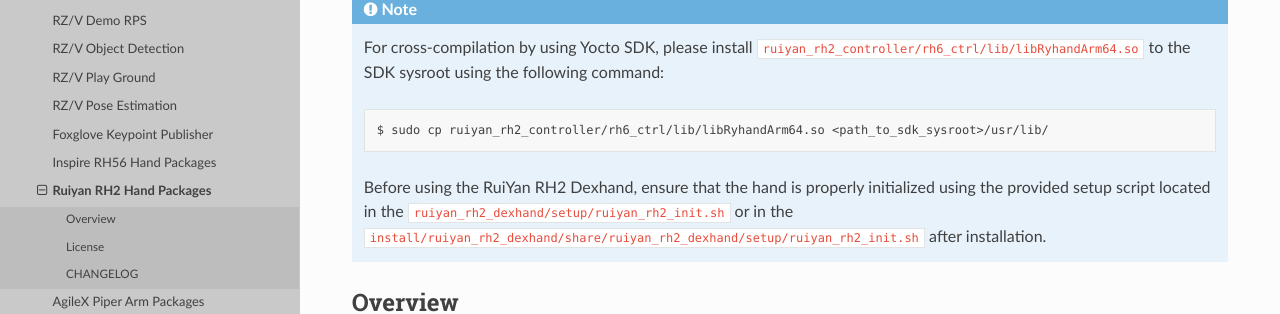
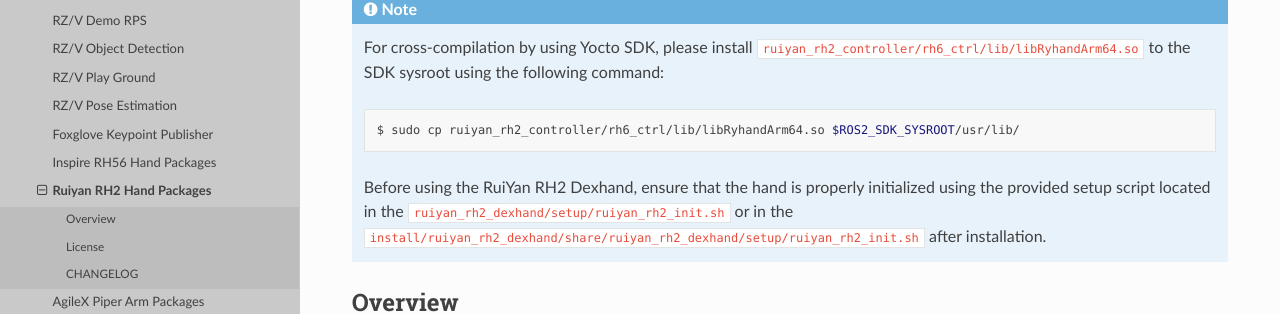
Before and after one commit to renesas-rdk/rzv2h_rdk_documentation, a Sphinx documentation site: the page built from source/3_ros2_development/repo_and_packages/ruiyan_rh2_hand.rst, in a window 1280 px wide and 1219 px high. Shown: the part 383-697 px from the top of the window. Built offline with Sphinx 7.4.7 and the Read the Docs theme 3.1.0, drawn with Linux system fonts in a browser that asks for light colours.

Commit message:
Replace path_to_sdk_sysroot with ROS2_SDK_SYSROOT
Signed-off-by: Cong Nguyen <cong.nguyen.zn@renesas.com>

```diff
--- a/source/3_ros2_development/repo_and_packages/ruiyan_rh2_hand.rst
+++ b/source/3_ros2_development/repo_and_packages/ruiyan_rh2_hand.rst
@@ -13,7 +13,7 @@
 
     .. code-block:: bash
 
-        $ sudo cp ruiyan_rh2_controller/rh6_ctrl/lib/libRyhandArm64.so <path_to_sdk_sysroot>/usr/lib/
+        $ sudo cp ruiyan_rh2_controller/rh6_ctrl/lib/libRyhandArm64.so $ROS2_SDK_SYSROOT/usr/lib/
 
     Before using the RuiYan RH2 Dexhand, ensure that the hand is properly initialized using the provided setup script located in the ``ruiyan_rh2_dexhand/setup/ruiyan_rh2_init.sh`` or in the ``install/ruiyan_rh2_dexhand/share/ruiyan_rh2_dexhand/setup/ruiyan_rh2_init.sh`` after installation.
 
--- a/source/3_ros2_development/sample_apps/dexhand.rst
+++ b/source/3_ros2_development/sample_apps/dexhand.rst
@@ -67,7 +67,7 @@
 
     .. code-block:: bash
 
-        $ sudo cp ruiyan_rh2_controller/rh6_ctrl/lib/libRyhandArm64.so <path_to_sdk_sysroot>/usr/lib/
+        $ sudo cp ruiyan_rh2_controller/rh6_ctrl/lib/libRyhandArm64.so $ROS2_SDK_SYSROOT/usr/lib/
 
 
 2. Install the required dependencies on the RZ/V2H RDK board.
--- a/source/3_ros2_development/sample_apps/rock_paper_scissors.rst
+++ b/source/3_ros2_development/sample_apps/rock_paper_scissors.rst
@@ -66,7 +66,7 @@
 
     .. code-block:: bash
 
-        $ sudo cp ruiyan_rh2_controller/rh6_ctrl/lib/libRyhandArm64.so <path_to_sdk_sysroot>/usr/lib/
+        $ sudo cp ruiyan_rh2_controller/rh6_ctrl/lib/libRyhandArm64.so $ROS2_SDK_SYSROOT/usr/lib/
 
 2. Install the required dependencies on the RZ/V2H RDK board.
 
```
